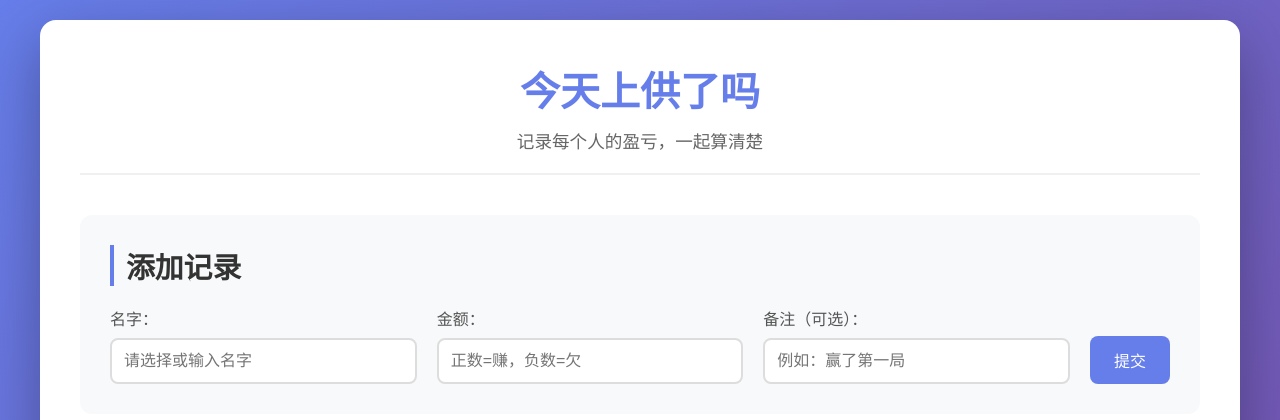
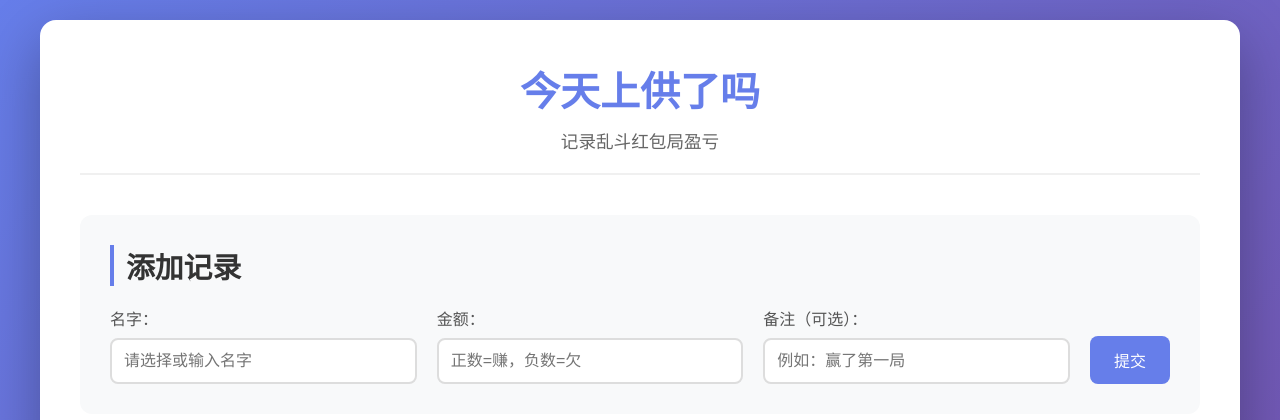
Before and after one commit to killua-y/aram_HongBaoJu, a Flask app: page / in a window 1280 px wide. Shown: the top 420 px of the page. Run offline with Flask 3, Linux system fonts and the light colour scheme; data that the repository does not hold is empty; some libraries are stand-ins or nearby versions.

Commit message:
Update index.html

```diff
--- a/templates/index.html
+++ b/templates/index.html
@@ -10,7 +10,7 @@
     <div class="container">
         <header>
             <h1>今天上供了吗</h1>
-            <p class="subtitle">记录每个人的盈亏，一起算清楚</p>
+            <p class="subtitle">记录乱斗红包局盈亏</p>
         </header>
 
         <!-- 消息提示 -->
@@ -46,6 +46,7 @@
                         <option value="陆开原">
                         <option value="魏铭枫">
                         <option value="戚继东">
+                        <option value="凯菇">
                     </datalist>
                 </div>
 
```
